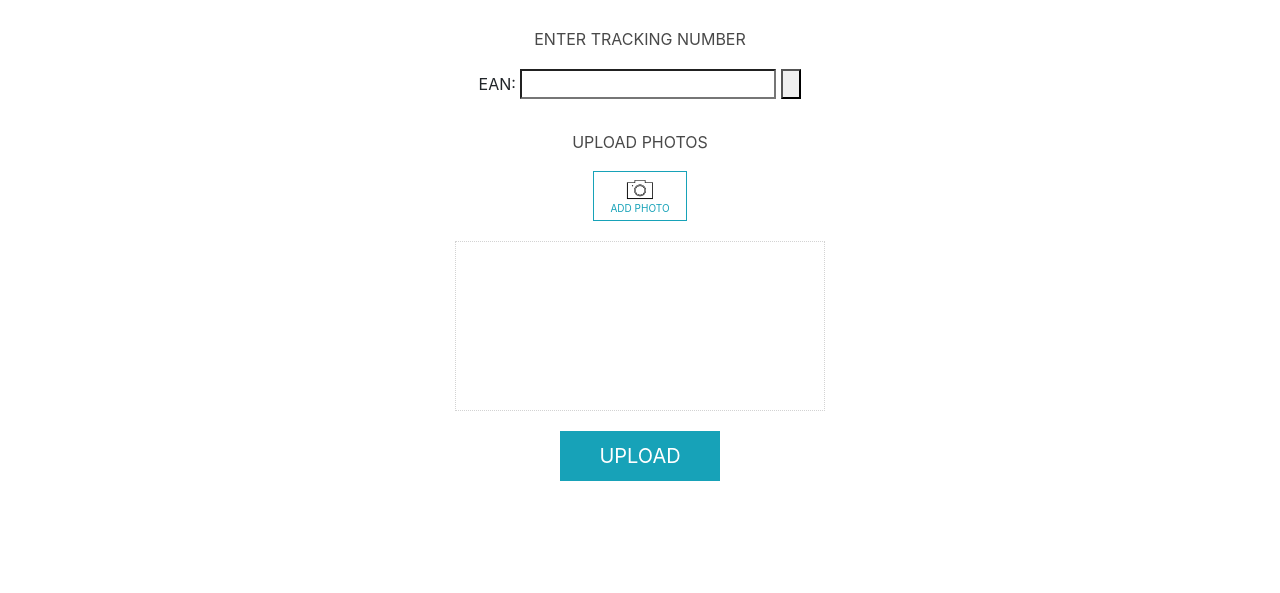
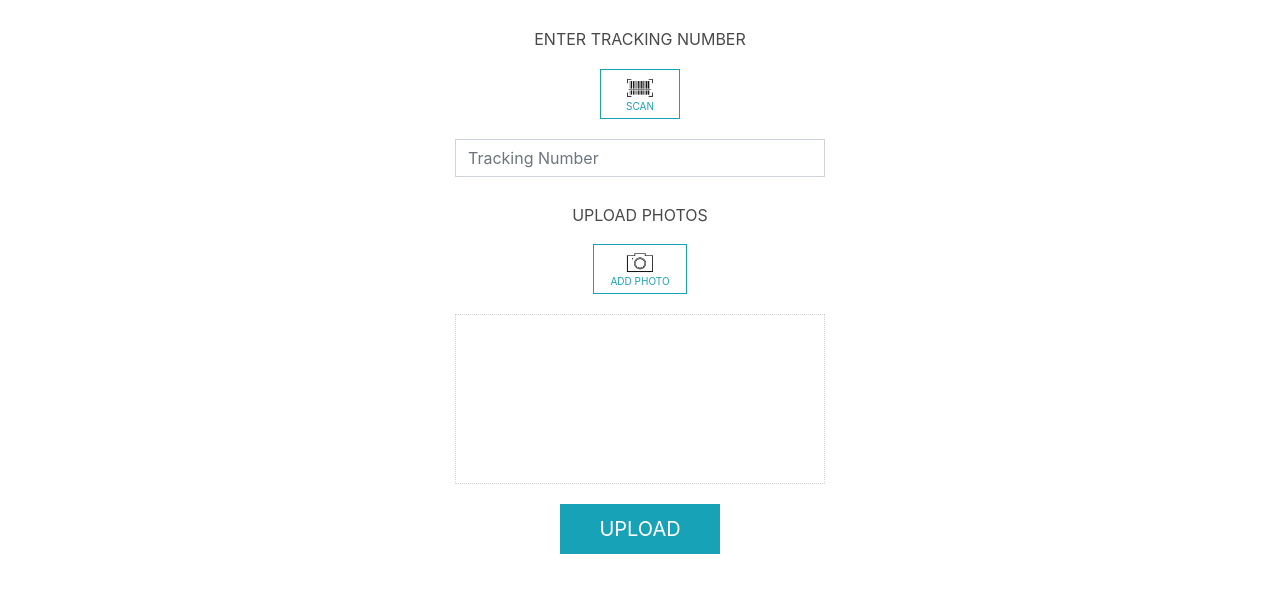
Before and after one commit to bonbonvision/morris-photo-app, a plain HTML site: page index.html in a window 1280 px wide. Shown: the part 115-708 px from the top of the page. Drawn offline with nearby package versions, Linux system fonts and the light colour scheme.

Commit message:
formatted scanner

```diff
--- a/index.html
+++ b/index.html
@@ -32,24 +32,37 @@
       <div class="section-title">
         <h2>Enter Tracking Number</h2>
       </div>
-        <!-- <button class="btn  btn-outline-info btn-sm" type="button"><img src="img\barcode.png" height="25"><br>Scan</button>
-
-        <div class="input-group input-group-lg mb-3">
-          <input id="scanner_input" type="text" class="form-control" placeholder="Tracking Number" aria-label="Tracking Number">
-        </div> -->
+      <form>
+        <div class="input-field">
+          <button class="btn btn-outline-info btn-sm button scan" type="button"><img src="img\barcode.png"
+              height="25"><br>Scan</button>
+          <input id="trackingInput" type="text" class="scanner form-control" placeholder="Tracking Number"
+            aria-label="Tracking Number">
+          <input type="file" id="file" capture />
+        </div>
+      </form>
 
 
-        <!-- Test scanner div -->
-        <form>
-            <div class="input-field">
-                <label for="isbn_input">EAN:</label>
-                <input id="isbn_input" class="isbn" type="text" />
-                <button type="button" class="icon-barcode button scan">&nbsp;</button>
+      <!-- Test scanner div -->
+      <!-- <form>
+            <div class="input-group mb-3">
+                <input id="isbn_input" type="text" class="isbn form-control" placeholder="Tracking Number" aria-label="Tracking Number" aria-describedby="basic-addon">
+                <div class="input-group-append">
+                    <button class="btn btn-outline-info button scan" type="button">Scan</button>
+                </div>
                 <input type="file" id="file" capture/>
-            </div>
-        </form>
+              </div>
+        </form> -->
 
-        <!-- Test scanner div end-->
+      <!-- <form>
+        <div class="input-field">
+          <input id="isbn_input" class="isbn form-control" type="text" />
+          <button type="button" class="icon-barcode button scan">&nbsp;</button>
+          <input type="file" id="file" capture />
+        </div>
+      </form> -->
+
+      <!-- Test scanner div end-->
 
     </section>
 
@@ -60,7 +73,8 @@
 
       <div>
         <input id="gallery-photo-add" type="file" multiple accept="image/*" style="display:none">
-        <button id="photo-select" class="btn btn-outline-info btn-sm" type="button"><img src="img\camera.png" height="25"><br>Add Photo</button>
+        <button id="photo-select" class="btn btn-outline-info btn-sm" type="button"><img src="img\camera.png"
+            height="25"><br>Add Photo</button>
         <div class="gallery"></div>
       </div>
     </section>
@@ -83,7 +97,8 @@
   <script src="https://maxcdn.bootstrapcdn.com/bootstrap/4.0.0/js/bootstrap.min.js"
     integrity="sha384-JZR6Spejh4U02d8jOt6vLEHfe/JQGiRRSQQxSfFWpi1MquVdAyjUar5+76PVCmYl" crossorigin="anonymous">
   </script>
-<script src="https://cdnjs.cloudflare.com/ajax/libs/quagga/1.0.0-beta.1/quagga.js" integrity="sha256-tZb22+HHPyeR59ZqbnWz8uYzPfATymUf0TGEstTg300=" crossorigin="anonymous"></script>
+  <script src="https://cdnjs.cloudflare.com/ajax/libs/quagga/1.0.0-beta.1/quagga.js"
+    integrity="sha256-tZb22+HHPyeR59ZqbnWz8uYzPfATymUf0TGEstTg300=" crossorigin="anonymous"></script>
 
   <script src="js/main.js"></script>
 </body>
--- a/js/main.js
+++ b/js/main.js
@@ -43,10 +43,10 @@ var App = {
             .fromSource(file, {size: 800})
             .toPromise()
             .then(function(result) {
-                document.querySelector('input.isbn').value = result.codeResult.code;
+                document.querySelector('input.scanner').value = result.codeResult.code;
             })
             .catch(function() {
-                document.querySelector('input.isbn').value = "Not Found";
+                document.querySelector('input.scanner').value = "Not Found";
             })
             .then(function() {
                 this.attachListeners();
@@ -54,7 +54,7 @@ var App = {
     },
     attachListeners: function() {
         var self = this,
-            button = document.querySelector('.input-field input + .button.scan'),
+            button = document.querySelector('.input-field .button.scan'),
             fileInput = document.querySelector('.input-field input[type=file]');
         button.addEventListener("click", function onClick(e) {
             e.preventDefault();
```
